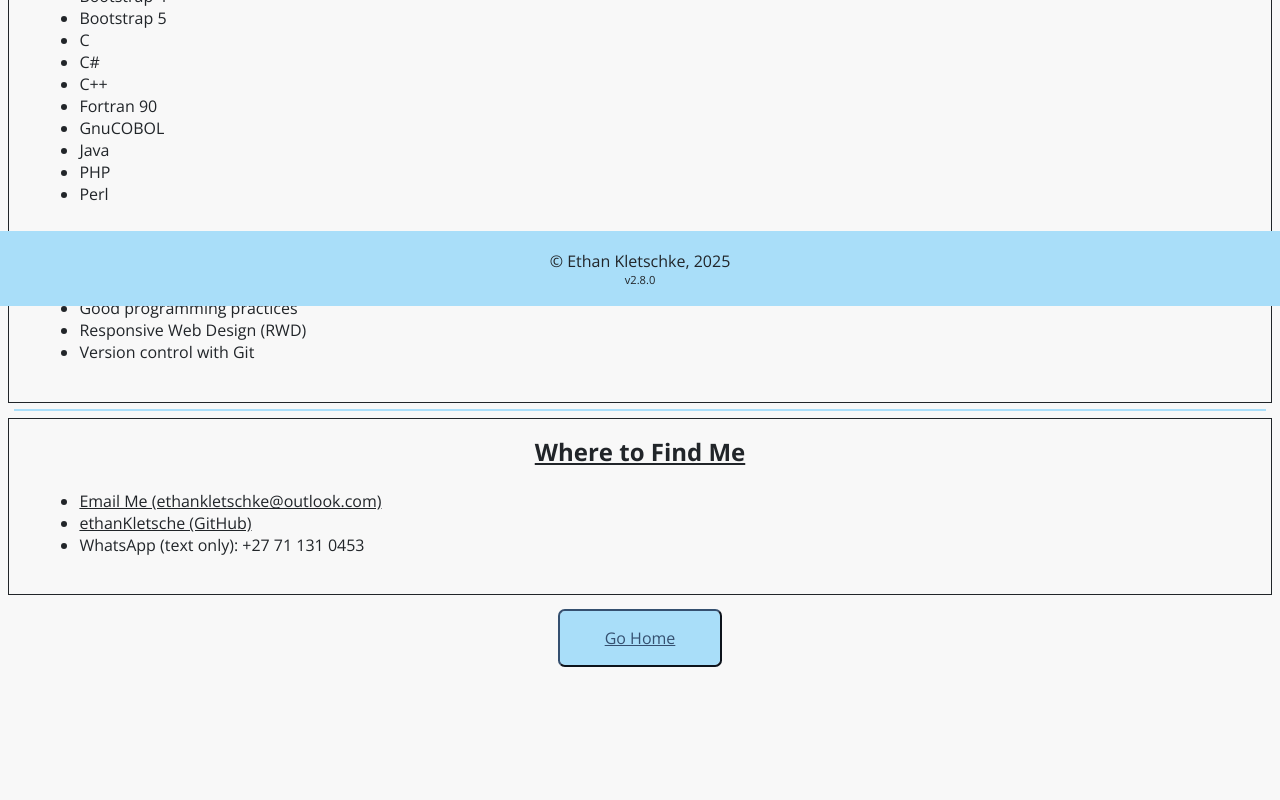
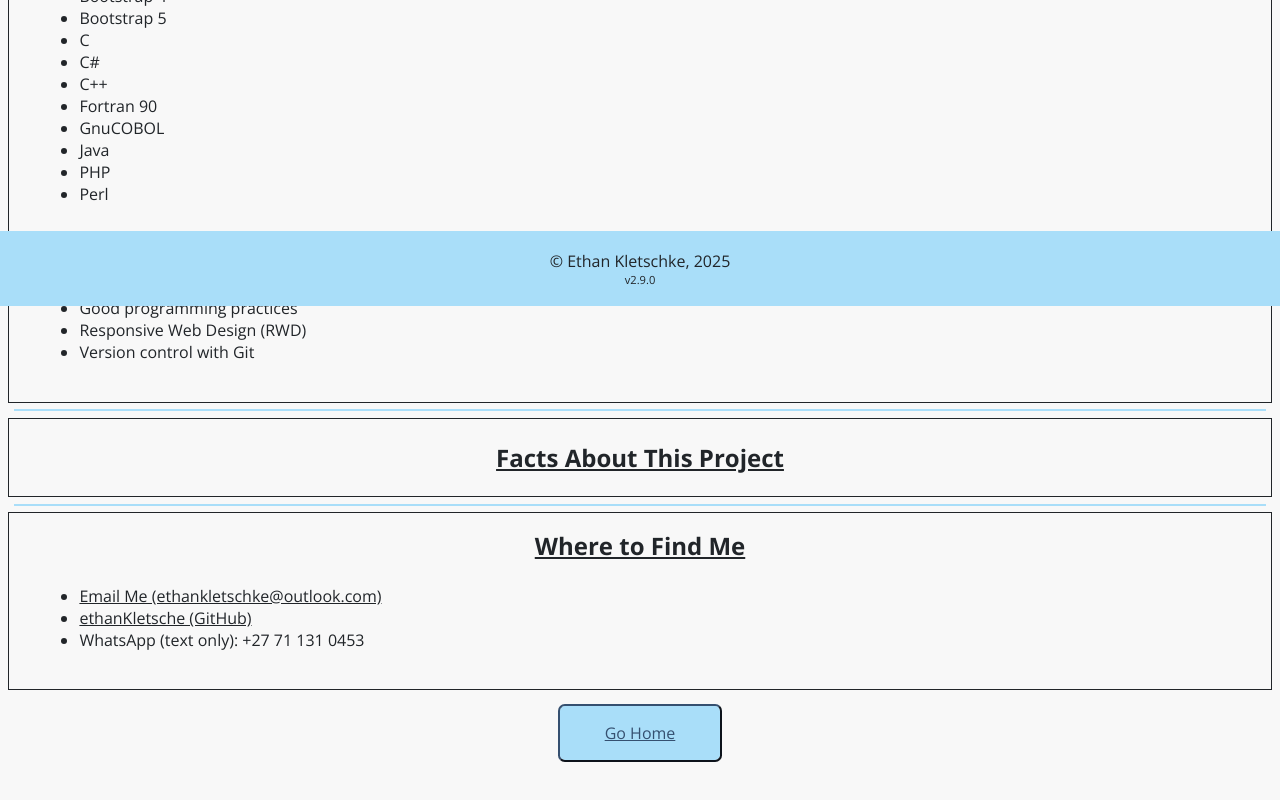
Before and after one commit to ethanKletschke/TSX-Portfolio-App, a React (Vite) app: page /aboutMe in a window 1280 px wide. Shown: the part 494-1294 px from the top of the page. Before the commit the page ends 1247 px from the top, so only its background shows below. Built offline with nearby package versions, Linux system fonts and the light colour scheme.

Commit message:
chore: Update version numbers

```diff
--- a/package.json
+++ b/package.json
@@ -1,7 +1,7 @@
 {
   "name": "tsx-portfolio",
   "private": true,
-  "version": "2.8.0",
+  "version": "2.9.0",
   "type": "module",
   "license": "MIT (Modified)",
   "scripts": {
--- a/src/comps/general_UI/layout/Footer/Footer.tsx
+++ b/src/comps/general_UI/layout/Footer/Footer.tsx
@@ -6,7 +6,7 @@ export default function Footer() {
     <footer className={styles.foot}>
       {/* Footer copyright text */}
       <p>&copy; Ethan Kletschke, {/* Copyright year */ new Date().getFullYear()}</p>
-      <p className={styles.version}>v2.8.0</p> {/* NB -> Remember to update */}
+      <p className={styles.version}>v2.9.0</p> {/* NB -> Remember to update */}
     </footer>
   );
 }
--- a/src/pages/AboutMe/AboutMe.tsx
+++ b/src/pages/AboutMe/AboutMe.tsx
@@ -99,6 +99,17 @@ export default function AboutMe() {
       <hr />
 
       <section className={styles["body-section"]}>
+        <article>
+          <header>
+            <h2>Facts About This Project</h2>
+          </header>
+
+        </article>
+      </section>
+
+      <hr />
+
+      <section className={styles["body-section"]}>
         <header>
           <h2>Where to Find Me</h2>
         </header>
```
Also changed, not shown: 2 other files (tests, documents, lock files or other folders).
